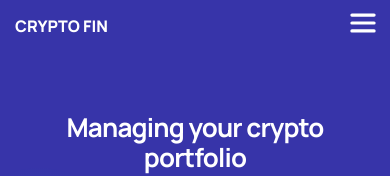
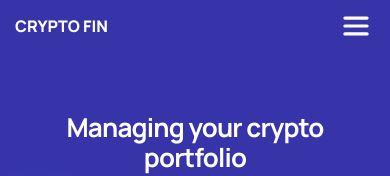
Before and after one commit to VektorTech/saas-landing-page, a Next.js app: page / in a window 390 px wide. Shown: the top 176 px of the page. Built offline with nearby package versions, Linux system fonts and the light colour scheme.

Commit message:
place header menu button inside container

```diff
--- a/src/components/Header.tsx
+++ b/src/components/Header.tsx
@@ -66,14 +66,14 @@ export default function Header() {
               Start Free
             </Button>
           </div>
+          <button
+            aria-label="open navigation menu"
+            onClick={() => setIsOpen(true)}
+            className="md:hidden"
+          >
+            <HamburgerMenu />
+          </button>
         </div>
-        <button
-          aria-label="open navigation menu"
-          onClick={() => setIsOpen(true)}
-          className="md:hidden absolute right-2 top-1 bg-primary"
-        >
-          <HamburgerMenu />
-        </button>
       </header>
 
       {isOpen && (
```
